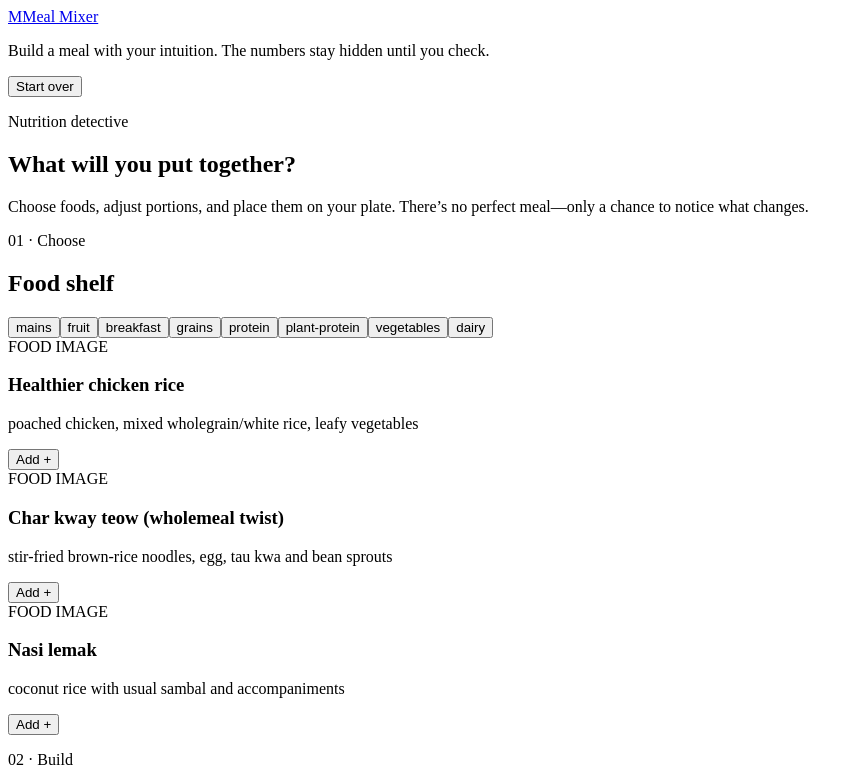
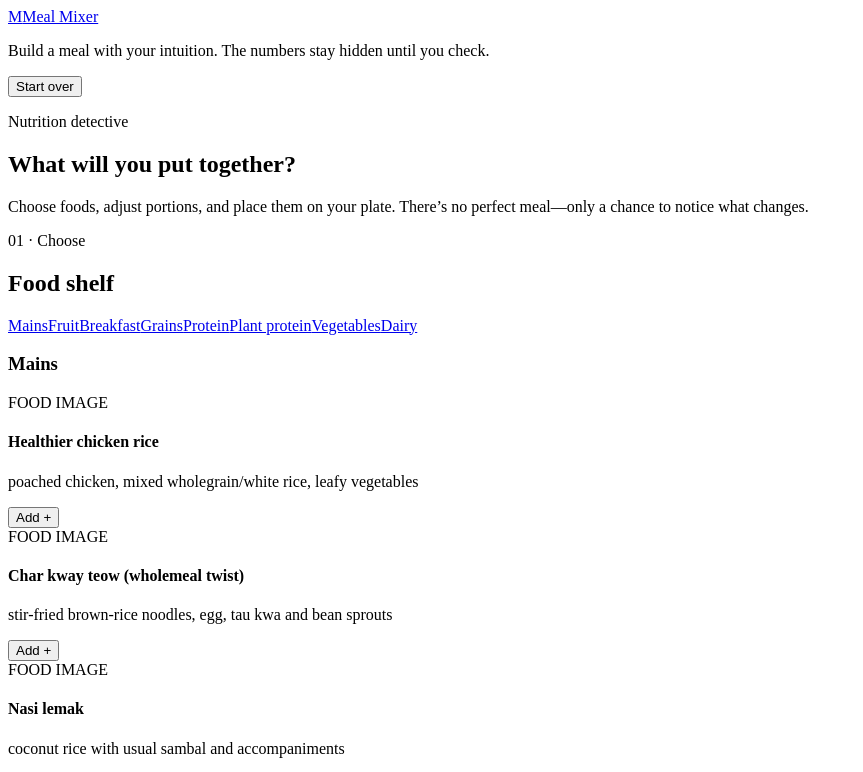
Before and after one commit to gauravmm/nutrition-game, a React (Vite) app: page / in a window 1280 px wide. Shown: the top 772 px of the page, without its empty margins (0-863 px from the left). Built offline with nearby package versions, Linux system fonts and the light colour scheme; the HTML template or start-up script is replaced by a standard one.

Commit message:
Make food categories a scrolling menu

```diff
--- a/src/App.tsx
+++ b/src/App.tsx
@@ -1,4 +1,4 @@
-import { DragEvent, KeyboardEvent, useMemo, useState } from 'react'
+import { DragEvent, KeyboardEvent, useEffect, useMemo, useRef, useState } from 'react'
 import foodsJson from './data/foods.json'
 import type { Food, MacroNutrients, PlateItem, Portion } from './types'
 
@@ -29,6 +29,8 @@ const calculateMeal = (items: PlateItem[]): MacroNutrients =>
   )
 
 const rounded = (value: number) => Math.round(value)
+const categorySlug = (category: string) => category.replace(/[^a-z0-9]+/gi, '-').toLowerCase()
+const categoryLabel = (category: string) => category.replace(/-/g, ' ').replace(/^./, (letter) => letter.toUpperCase())
 
 type Verdict = { tone: 'balanced' | 'nearly' | 'adjust'; title: string; message: string }
 
@@ -79,10 +81,27 @@ export default function App() {
   const [previous, setPrevious] = useState<MacroNutrients | null>(null)
   const [liveMessage, setLiveMessage] = useState('')
   const [isDragging, setIsDragging] = useState(false)
+  const foodMenuRef = useRef<HTMLDivElement>(null)
 
   const total = useMemo(() => calculateMeal(plate), [plate])
-  const activeFoods = foods.filter((food) => food.category === activeCategory)
   const chosenPortion = (food: Food) => food.portions?.find((portion) => portion.id === portions[food.id]) ?? defaultPortion(food)
+
+  useEffect(() => {
+    const anchor = document.getElementById(`category-jump-${categorySlug(activeCategory)}`)
+    const tabs = anchor?.parentElement
+    if (!anchor || !tabs) return
+
+    const leftEdge = anchor.offsetLeft
+    const rightEdge = leftEdge + anchor.offsetWidth
+    const visibleLeft = tabs.scrollLeft
+    const visibleRight = visibleLeft + tabs.clientWidth
+    if (leftEdge < visibleLeft || rightEdge > visibleRight) {
+      tabs.scrollTo({
+        left: leftEdge < visibleLeft ? leftEdge : rightEdge - tabs.clientWidth,
+        behavior: window.matchMedia('(prefers-reduced-motion: reduce)').matches ? 'auto' : 'smooth',
+      })
+    }
+  }, [activeCategory])
 
   const addFood = (food: Food, portion = chosenPortion(food)) => {
     setPlate((current) => [...current, { instanceId: `${food.id}-${crypto.randomUUID()}`, food, portion }])
@@ -132,13 +151,44 @@ export default function App() {
 
   const verdict = assessMeal(total)
 
-  const moveTab = (event: KeyboardEvent<HTMLButtonElement>, index: number) => {
+  const jumpToCategory = (category: string) => {
+    const menu = foodMenuRef.current
+    const section = document.getElementById(`food-section-${categorySlug(category)}`)
+    const tabs = menu?.querySelector<HTMLElement>('.tabs')
+    if (!menu || !section) return
+
+    const reduceMotion = window.matchMedia('(prefers-reduced-motion: reduce)').matches
+    menu.scrollTo({
+      top: section.offsetTop - (tabs?.offsetHeight ?? 0) - 8,
+      behavior: reduceMotion ? 'auto' : 'smooth',
+    })
+    setActiveCategory(category)
+  }
+
+  const syncCategoryToScroll = () => {
+    const menu = foodMenuRef.current
+    const tabs = menu?.querySelector<HTMLElement>('.tabs')
+    if (!menu) return
+
+    const marker = menu.scrollTop + (tabs?.offsetHeight ?? 0) + 28
+    let visibleCategory = categories[0] ?? ''
+    for (const category of categories) {
+      const section = document.getElementById(`food-section-${categorySlug(category)}`)
+      if (section && section.offsetTop <= marker) visibleCategory = category
+    }
+    if (menu.scrollTop + menu.clientHeight >= menu.scrollHeight - 2) {
+      visibleCategory = categories[categories.length - 1] ?? visibleCategory
+    }
+    setActiveCategory(visibleCategory)
+  }
+
+  const moveTab = (event: KeyboardEvent<HTMLAnchorElement>, index: number) => {
     if (!['ArrowLeft', 'ArrowRight', 'Home', 'End'].includes(event.key)) return
     event.preventDefault()
     const nextIndex = event.key === 'Home' ? 0 : event.key === 'End' ? categories.length - 1 : (index + (event.key === 'ArrowRight' ? 1 : -1) + categories.length) % categories.length
     const next = categories[nextIndex]
-    setActiveCategory(next)
-    document.getElementById(`category-tab-${next}`)?.focus()
+    jumpToCategory(next)
+    document.getElementById(`category-jump-${categorySlug(next)}`)?.focus()
   }
 
   return <div className="app-shell">
@@ -158,17 +208,24 @@ export default function App() {
       <div className="game-layout">
         <aside className="food-browser" aria-label="Food browser">
           <div className="section-heading"><p className="eyebrow">01 · Choose</p><h2>Food shelf</h2></div>
-          <div className="tabs" role="tablist" aria-label="Food categories">
-            {categories.map((category, index) => <button key={category} id={`category-tab-${category}`} role="tab" aria-selected={category === activeCategory} aria-controls="food-tabpanel" tabIndex={category === activeCategory ? 0 : -1} className={category === activeCategory ? 'active' : ''} onKeyDown={(event) => moveTab(event, index)} onClick={() => setActiveCategory(category)} type="button">{category}</button>)}
-          </div>
-          <div className="food-list" id="food-tabpanel" role="tabpanel" aria-label={`${activeCategory} foods`}>
-            {activeFoods.map((food) => <article className="food-tile" key={food.id} draggable onDragStart={(event) => { event.dataTransfer.setData('text/food-id', food.id); setIsDragging(true) }} onDragEnd={() => setIsDragging(false)}>
-              <div className="food-placeholder" aria-hidden="true">{food.placeholder ?? 'Food image'}</div>
-              <div className="food-copy"><h3>{food.name}</h3><p>{food.preparation ?? food.serving}</p>
-                {food.portions && food.portions.length > 1 && <label className="select-label">Portion<select value={chosenPortion(food).id} onChange={(event) => setPortions((current) => ({ ...current, [food.id]: event.target.value }))}>{food.portions.map((portion) => <option key={portion.id} value={portion.id}>{portion.label}</option>)}</select></label>}
-              </div>
-              <button className="add-button" onClick={() => addFood(food)} type="button" aria-label={`Add ${food.name} to plate`}>Add<span aria-hidden="true"> +</span></button>
-            </article>)}
+          <div className="food-menu" ref={foodMenuRef} onScroll={syncCategoryToScroll}>
+            <nav className="tabs" aria-label="Jump to a food category">
+              {categories.map((category, index) => <a key={category} id={`category-jump-${categorySlug(category)}`} href={`#food-section-${categorySlug(category)}`} aria-current={category === activeCategory ? 'location' : undefined} className={category === activeCategory ? 'active' : ''} onKeyDown={(event) => moveTab(event, index)} onClick={(event) => { event.preventDefault(); jumpToCategory(category) }}>{categoryLabel(category)}</a>)}
+            </nav>
+            <div className="food-list" aria-label="All food categories">
+              {categories.map((category) => <section className="category-section" id={`food-section-${categorySlug(category)}`} aria-labelledby={`food-heading-${categorySlug(category)}`} key={category}>
+                <h3 className="category-heading" id={`food-heading-${categorySlug(category)}`}>{categoryLabel(category)}</h3>
+                <div className="category-foods">
+                  {foods.filter((food) => food.category === category).map((food) => <article className="food-tile" key={food.id} draggable onDragStart={(event) => { event.dataTransfer.setData('text/food-id', food.id); setIsDragging(true) }} onDragEnd={() => setIsDragging(false)}>
+                    <div className="food-placeholder" aria-hidden="true">{food.placeholder ?? 'Food image'}</div>
+                    <div className="food-copy"><h4>{food.name}</h4><p>{food.preparation ?? food.serving}</p>
+                      {food.portions && food.portions.length > 1 && <label className="select-label">Portion<select value={chosenPortion(food).id} onChange={(event) => setPortions((current) => ({ ...current, [food.id]: event.target.value }))}>{food.portions.map((portion) => <option key={portion.id} value={portion.id}>{portion.label}</option>)}</select></label>}
+                    </div>
+                    <button className="add-button" onClick={() => addFood(food)} type="button" aria-label={`Add ${food.name} to plate`}>Add<span aria-hidden="true"> +</span></button>
+                  </article>)}
+                </div>
+              </section>)}
+            </div>
           </div>
         </aside>
 
--- a/src/styles.css
+++ b/src/styles.css
@@ -13,25 +13,29 @@ button:focus-visible, select:focus-visible, a:focus-visible { outline:3px solid
 main { width:min(1520px,100%); margin:0 auto; padding:clamp(1.75rem,3vw,2.75rem) clamp(1.25rem,4vw,4.5rem) 3.5rem; }
 .intro { max-width:680px; margin-bottom:1.8rem; animation:rise .55s ease-out both; }
 .eyebrow { margin:0 0 .5rem; color:var(--accent-dark); font:500 .68rem/1.2 monospace; letter-spacing:.1em; text-transform:uppercase; }
-h1,h2,h3,p { margin-top:0; }
-h1,h2,h3 { letter-spacing:-.035em; }
+h1,h2,h3,h4,p { margin-top:0; }
+h1,h2,h3,h4 { letter-spacing:-.035em; }
 h1 { margin-bottom:.7rem; font:650 clamp(1.6rem,2.4vw,2.15rem)/1.1 var(--font-reading); }
 .intro > p:last-child { margin:0; max-width:610px; color:var(--muted); font-size:.9rem; line-height:1.55; }
 .game-layout { display:grid; grid-template-columns:minmax(250px,.86fr) minmax(410px,1.35fr) minmax(270px,.9fr); gap:clamp(1.2rem,2.8vw,3.25rem); align-items:start; }
 .section-heading { margin-bottom:1rem; }
 .section-heading h2 { margin:0; font:650 1.65rem/1 var(--font-reading); }
 .food-browser { min-width:0; animation:rise .55s .08s ease-out both; }
-.tabs { display:flex; gap:.25rem; overflow-x:auto; padding-bottom:.65rem; border-bottom:1px solid var(--line); scrollbar-width:thin; }
-.tabs button { flex:0 0 auto; min-height:44px; border:0; border-radius:999px; padding:.52rem .7rem; background:transparent; color:var(--muted); font-size:.73rem; font-weight:600; text-transform:capitalize; }
-.tabs button:hover { background:#f0ede3; color:var(--ink); }
-.tabs button.active { border-radius:0; box-shadow:inset 0 -2px var(--ink); color:var(--ink); background:transparent; }
-.food-list { padding-top:.6rem; }
+.food-menu { position:relative; max-height:min(68vh,650px); overflow-y:auto; overscroll-behavior:contain; scrollbar-gutter:stable; border-bottom:1px solid var(--line); }
+.tabs { position:sticky; z-index:3; top:0; display:flex; gap:.25rem; overflow-x:auto; padding:.15rem 0 .65rem; border-bottom:1px solid var(--line); background:linear-gradient(var(--paper) 82%,rgb(247 244 236 / 92%)); box-shadow:0 8px 12px rgb(22 50 79 / 4%); scrollbar-width:thin; }
+.tabs a { display:grid; flex:0 0 auto; min-height:44px; place-items:center; padding:.52rem .7rem; color:var(--muted); font-size:.73rem; font-weight:600; text-decoration:none; }
+.tabs a:hover { background:#f0ede3; color:var(--ink); }
+.tabs a.active { box-shadow:inset 0 -2px var(--ink); color:var(--ink); }
+.food-list { padding:.2rem 0 .8rem; }
+.category-section { scroll-margin-top:58px; }
+.category-section + .category-section { margin-top:1.45rem; }
+.category-heading { margin:0; padding:.75rem 0 .45rem; border-bottom:1px solid var(--line); color:var(--accent-dark); font:700 .68rem/1.2 monospace; letter-spacing:.1em; text-transform:uppercase; }
 .food-tile { display:grid; grid-template-columns:54px 1fr auto; align-items:center; gap:.7rem; padding:.75rem 0; border-bottom:1px solid var(--line); transition:transform .18s ease; }
 .food-tile:hover { transform:translateX(3px); }
 .food-placeholder,.plate-token { display:grid; place-items:center; overflow:hidden; border:1px dashed #b9b0a0; background:#eaf2e9; color:#5d6d7e; font:500 .58rem/1.15 monospace; text-align:center; }
 .food-placeholder { width:54px; height:50px; border-radius:11px; padding:5px; }
 .food-copy { min-width:0; }
-.food-copy h3 { margin:0 0 .18rem; font-size:.84rem; font-weight:700; letter-spacing:-.018em; }
+.food-copy h4 { margin:0 0 .18rem; font-size:.84rem; font-weight:700; letter-spacing:-.018em; }
 .food-copy > p { margin:0; color:var(--muted); font-size:.69rem; line-height:1.35; }
 .select-label { display:block; width:max-content; margin-top:.42rem; color:var(--muted); font-size:.64rem; }
 select { max-width:135px; margin-left:.28rem; border:0; border-bottom:1px solid #aaa494; padding:.05rem 1rem .05rem .05rem; border-radius:0; background:transparent; color:var(--ink); font-size:.68rem; }
@@ -87,6 +91,6 @@ footer { padding:1.4rem clamp(1.25rem,4vw,4.5rem); border-top:1px solid var(--li
 @keyframes reveal { from { opacity:0; transform:translateY(8px); } to { opacity:1; transform:translateY(0); } }
 @keyframes float { 50% { transform:translateY(4px); } }
 @media (max-width:1080px) { .game-layout { grid-template-columns:minmax(250px,.8fr) minmax(390px,1.2fr); }.result-panel { grid-column:1 / -1; display:grid; grid-template-columns:220px 1fr; gap:2rem; }.result-panel .section-heading { padding-top:1rem; }.hidden-results { padding-top:1.2rem; }.results-content { display:grid; grid-template-columns:repeat(2,minmax(0,1fr)); gap:0 1.5rem; }.calorie-total,.macro-bar,.macro-key { grid-column:1 / -1; }.verdict { margin-bottom:0; }.contributions { padding-top:1.4rem; }.retry-button { align-self:end; height:max-content; } }
-@media (max-width:700px) { .topbar { height:auto; min-height:64px; grid-template-columns:1fr auto; gap:.5rem; padding-top:.75rem; padding-bottom:.75rem; }.topbar p { display:none; } main { padding-top:2rem; }.intro { margin-bottom:1.8rem; }.game-layout { grid-template-columns:1fr; gap:2.6rem; }.plate-zone { min-height:360px; padding:1rem; }.plate-rim { width:min(100%,335px); }.food-list { display:grid; grid-template-columns:repeat(2,minmax(0,1fr)); gap:0 .8rem; }.food-tile { grid-template-columns:48px 1fr; align-items:start; }.food-placeholder { width:48px; height:46px; }.food-tile .add-button { grid-column:2; justify-self:start; margin-top:-.15rem; }.result-panel { display:block; }.results-content { display:block; }.contributions { padding-top:0; }.retry-button { margin-top:.6rem; }.plate-items { width:84%; }.plate-item { grid-template-columns:30px 1fr 44px; }.plate-token { width:30px; }.plate-footer { font-size:.7rem; } }
+@media (max-width:700px) { .topbar { height:auto; min-height:64px; grid-template-columns:1fr auto; gap:.5rem; padding-top:.75rem; padding-bottom:.75rem; }.topbar p { display:none; } main { padding-top:2rem; }.intro { margin-bottom:1.8rem; }.game-layout { grid-template-columns:1fr; gap:2.6rem; }.food-menu { max-height:72svh; }.category-foods { display:grid; grid-template-columns:repeat(2,minmax(0,1fr)); gap:0 .8rem; }.plate-zone { min-height:360px; padding:1rem; }.plate-rim { width:min(100%,335px); }.food-tile { grid-template-columns:48px 1fr; align-items:start; }.food-placeholder { width:48px; height:46px; }.food-tile .add-button { grid-column:2; justify-self:start; margin-top:-.15rem; }.result-panel { display:block; }.results-content { display:block; }.contributions { padding-top:0; }.retry-button { margin-top:.6rem; }.plate-items { width:84%; }.plate-item { grid-template-columns:30px 1fr 44px; }.plate-token { width:30px; }.plate-footer { font-size:.7rem; } }
 @media (max-width:410px) { .food-list { grid-template-columns:1fr; }.plate-zone { min-height:326px; }.plate-items { width:90%; } }
 @media (prefers-reduced-motion:reduce) { *,*::before,*::after { scroll-behavior:auto!important; animation-duration:.01ms!important; animation-iteration-count:1!important; transition-duration:.01ms!important; } }
```
